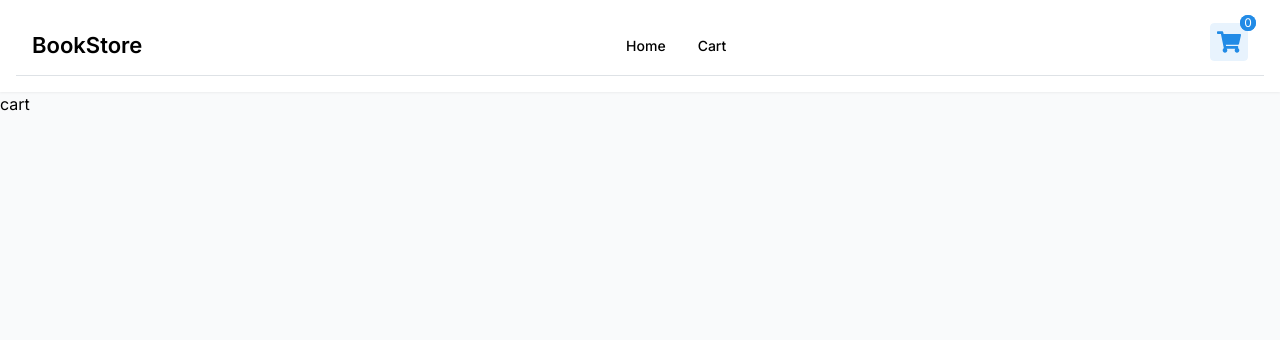
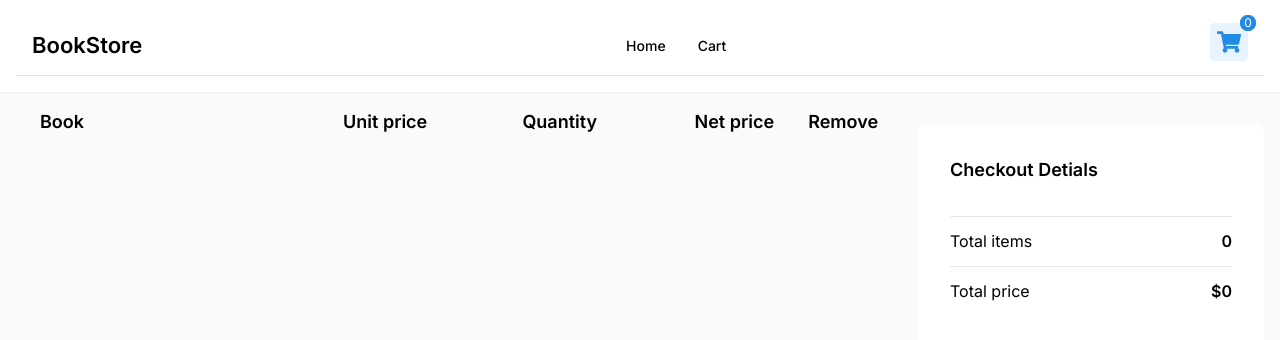
Before and after one commit to AshanPerera98/bookstore, a Next.js app: page /cart in a window 1280 px wide. Shown: the top 340 px of the page. Built offline with nearby package versions, Linux system fonts and the light colour scheme.

Commit message:
checkout card and enhancements to responsiveness

```diff
--- a/app/cart/page.tsx
+++ b/app/cart/page.tsx
@@ -1,7 +1,54 @@
+"use client";
+
+import CartCard from "@/components/CartCard";
 import React from "react";
+import { useCartStore } from "@/store";
+import { Text } from "@mantine/core";
+import CheckoutCard from "@/components/CheckoutCard";
 
-const cart = () => {
-  return <div>cart</div>;
+const Cart = () => {
+  const items = useCartStore((state) => state.items);
+  return (
+    <main className="flex flex-col items-center justify-between">
+      <div className="flex flex-col-reverse lg:flex-row w-full max-w-screen-2xl p-4 gap-6">
+        <div className="grow grid gap-4">
+          <div className="grid grid-cols-12 gap-2 md:px-6 mantine-visible-from-sm">
+            <div className="col-span-4">
+              <Text fz="lg" fw={600}>
+                Book
+              </Text>
+            </div>
+            <div className="col-span-2 mx-auto">
+              <Text fz="lg" fw={600}>
+                Unit price
+              </Text>
+            </div>
+            <div className="col-span-3 mx-auto">
+              <Text mx={8} fz="lg" fw={600}>
+                Quantity
+              </Text>
+            </div>
+            <div className="col-span-2 mx-auto">
+              <Text fz="lg" fw={600}>
+                Net price
+              </Text>
+            </div>
+            <div className="col-span-1 ml-auto mr-0">
+              <Text fz="lg" fw={600}>
+                Remove
+              </Text>
+            </div>
+          </div>
+          {items.map((item) => (
+            <CartCard key={item.bookId} {...item} />
+          ))}
+        </div>
+        <div className="lg:w-96 w-80">
+          <CheckoutCard />
+        </div>
+      </div>
+    </main>
+  );
 };
 
-export default cart;
+export default Cart;
--- a/app/page.tsx
+++ b/app/page.tsx
@@ -3,8 +3,8 @@ import SideFilter from "@/components/SideFilter";
 
 const Home = async () => {
   return (
-    <main className="flex min-h-screen flex-col items-center justify-between">
-      <div className="flex flex-col gap-6 m-4 max-w-screen-2xl sm:flex-row w-full">
+    <main className="flex flex-col items-center justify-between">
+      <div className="flex flex-col gap-6 max-w-screen-2xl sm:flex-row w-full p-4">
         <SideFilter className="min-w-64 lg:min-w-80" />
         <BookList />
       </div>
--- a/components/BookCard.tsx
+++ b/components/BookCard.tsx
@@ -16,7 +16,7 @@ const BookCard = (props: Book) => {
   };
 
   return (
-    <Card maw={360} miw={240} shadow="sm" radius="md" withBorder>
+    <Card maw={360} miw={240} shadow="sm" radius="md">
       <CardSection>
         <Image alt={title} src={image} width={400} height={300} />
       </CardSection>
--- a/components/BookList.tsx
+++ b/components/BookList.tsx
@@ -22,7 +22,7 @@ const BookList = ({ className }: props) => {
 
   return (
     <div
-      className={`${className} grid xl:grid-cols-3 md:grid-cols-2 sm:grid-cols-1 gap-8`}
+      className={`${className} w-full grid-cols-1 place-items-center grid xl:grid-cols-3 md:grid-cols-2 md:place-items-baseline gap-8`}
     >
       {books.map((book: Book) => {
         return <BookCard key={book.id} {...book} />;
--- /dev/null
+++ b/components/CartCard.tsx
@@ -0,0 +1,134 @@
+import { StoredBook } from "@/interfaces";
+import { ActionIcon, Button, Card, Group, Text } from "@mantine/core";
+import { FiPlus, FiMinus, FiTrash } from "react-icons/fi";
+
+import { useCartStore } from "@/store";
+
+const CartCard = (props: StoredBook) => {
+  const { bookId, title, author, price, quantity } = props;
+  const { incrementQuantity, removeItem } = useCartStore((state) => state);
+  return (
+    <div>
+      <Card shadow="sm" radius="md" padding="lg" visibleFrom="sm">
+        <div className="grid grid-cols-12 gap-2 md:px-2">
+          <div className="col-span-4">
+            <Text fz="lg" fw={600}>
+              {title}
+            </Text>
+            <Text size="sm" c="dimmed">
+              {author}
+            </Text>
+          </div>
+          <Group className="col-span-2 mx-auto">
+            <Text fz="lg" fw={600}>
+              ${price}
+            </Text>
+          </Group>
+          <Group className="col-span-3 mx-auto">
+            <ActionIcon
+              size={28}
+              variant="light"
+              aria-label="Decrease quantity of the item"
+              onClick={(e) => incrementQuantity(bookId, false)}
+              disabled={quantity === 1}
+            >
+              <FiMinus />
+            </ActionIcon>
+            <Text mx={8} fz="lg" fw={600}>
+              {quantity}
+            </Text>
+            <ActionIcon
+              size={28}
+              variant="light"
+              aria-label="Increase quantity of the item"
+              onClick={(e) => incrementQuantity(bookId, true)}
+            >
+              <FiPlus />
+            </ActionIcon>
+          </Group>
+          <Group className="col-span-2 mx-auto">
+            <Text fz="lg" fw={600}>
+              ${price * quantity}
+            </Text>
+          </Group>
+          <Group className="col-span-1 ml-auto mr-0">
+            <ActionIcon
+              variant="gradient"
+              size="xl"
+              aria-label="Gradient action icon"
+              gradient={{ from: "red", to: "pink", deg: 145 }}
+            >
+              <FiTrash />
+            </ActionIcon>
+          </Group>
+        </div>
+      </Card>
+
+      <Card shadow="sm" radius="md" padding="xl" hiddenFrom="sm">
+        <Card.Section p="md">
+          <Group justify="space-between" align="start">
+            <div>
+              <Text fz="lg" fw={600}>
+                {title}
+              </Text>
+              <Text size="sm" c="dimmed">
+                {author}
+              </Text>
+            </div>
+            <Text fz="xl" fw={700} mt={12}>
+              ${price}
+            </Text>
+          </Group>
+        </Card.Section>
+        <hr />
+        <Card.Section p="md">
+          <Group justify="space-between">
+            <Group>
+              <Text size="sm" c="dimmed">
+                Quantity :
+              </Text>
+              <Text fz="lg" fw={600}>
+                {quantity}
+              </Text>
+            </Group>
+            <Group>
+              <ActionIcon
+                size={28}
+                variant="light"
+                aria-label="Decrease quantity of the item"
+                onClick={(e) => incrementQuantity(bookId, false)}
+                disabled={quantity === 1}
+              >
+                <FiMinus />
+              </ActionIcon>
+              <ActionIcon
+                size={28}
+                variant="light"
+                aria-label="Increase quantity of the item"
+                onClick={(e) => incrementQuantity(bookId, true)}
+              >
+                <FiPlus />
+              </ActionIcon>
+            </Group>
+          </Group>
+        </Card.Section>
+        <Card.Section p="md">
+          <div className="flex justify-between items-center gap-4">
+            <Text fz="xl" fw={700} mt={12}>
+              ${price * quantity}
+            </Text>
+            <Button
+              variant="gradient"
+              gradient={{ from: "red", to: "pink", deg: 145 }}
+              rightSection={<FiTrash size={14} />}
+            >
+              Remove
+            </Button>
+          </div>
+        </Card.Section>
+      </Card>
+    </div>
+  );
+};
+
+export default CartCard;
--- /dev/null
+++ b/components/CheckoutCard.tsx
@@ -0,0 +1,26 @@
+import { Button, Card, Group, Text } from "@mantine/core";
+import { useCartStore } from "@/store";
+
+const CheckoutCard = () => {
+  const getCheckoutDetails = useCartStore((state) => state.getCheckoutDetails);
+  const { totalItems, totalPrice } = getCheckoutDetails();
+  return (
+    <Card mt="md" p="xl" radius="md">
+      <Text fz="lg" fw={600} mb="xl">
+        Checkout Detials
+      </Text>
+      <hr />
+      <Group justify="space-between" py="sm">
+        <Text>Total items</Text>
+        <Text fw={600}>{totalItems}</Text>
+      </Group>
+      <hr />
+      <Group justify="space-between" py="sm">
+        <Text>Total price</Text>
+        <Text fw={600}> ${totalPrice}</Text>
+      </Group>
+    </Card>
+  );
+};
+
+export default CheckoutCard;
--- a/store/cartStore.ts
+++ b/store/cartStore.ts
@@ -7,8 +7,9 @@ type CartStore = {
 
   addItem: (item: StoredBook) => void;
   removeItem: (id: string) => void;
-  incrementQuanntity: (id: string, value: boolean) => void;
+  incrementQuantity: (id: string, value: boolean) => void;
   checkItemInCart: (id: string) => boolean;
+  getCheckoutDetails: () => { totalItems: number; totalPrice: number };
 };
 
 export const useCartStore = create<CartStore>((set, get) => ({
@@ -29,7 +30,7 @@ export const useCartStore = create<CartStore>((set, get) => ({
     }));
   },
 
-  incrementQuanntity: (id, value) => {
+  incrementQuantity: (id, value) => {
     const newItems = get().items.map((item) => {
       if (item.bookId === id) {
         return {
@@ -46,4 +47,16 @@ export const useCartStore = create<CartStore>((set, get) => ({
   checkItemInCart: (id) => {
     return get().items.some((item) => item.bookId === id);
   },
+
+  getCheckoutDetails: () => {
+    let totalItems = 0;
+    let totalPrice = 0;
+
+    get().items.forEach((item) => {
+      totalItems += item.quantity;
+      totalPrice += item.price * item.quantity;
+    });
+
+    return { totalItems, totalPrice };
+  },
 }));
```
